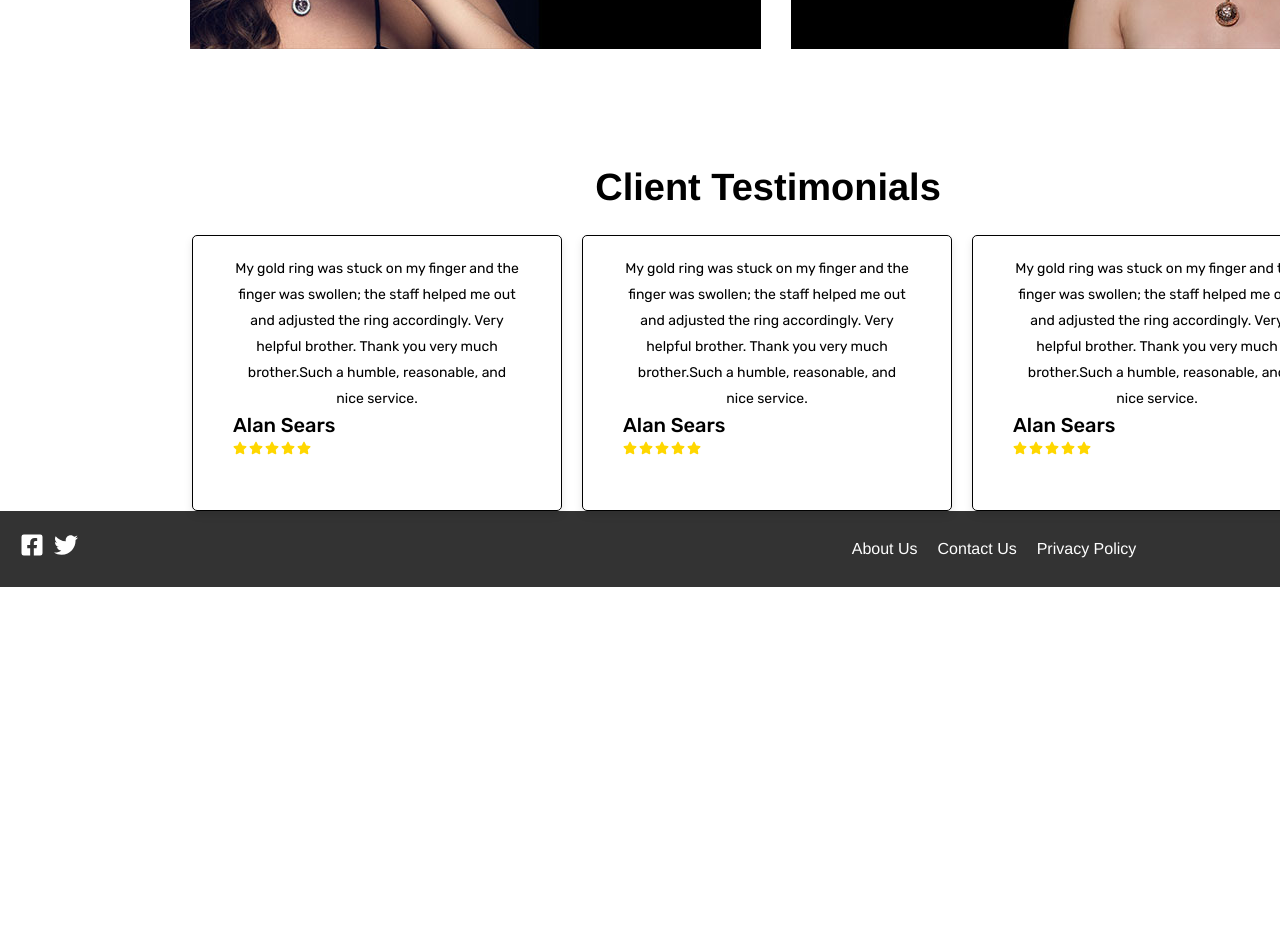
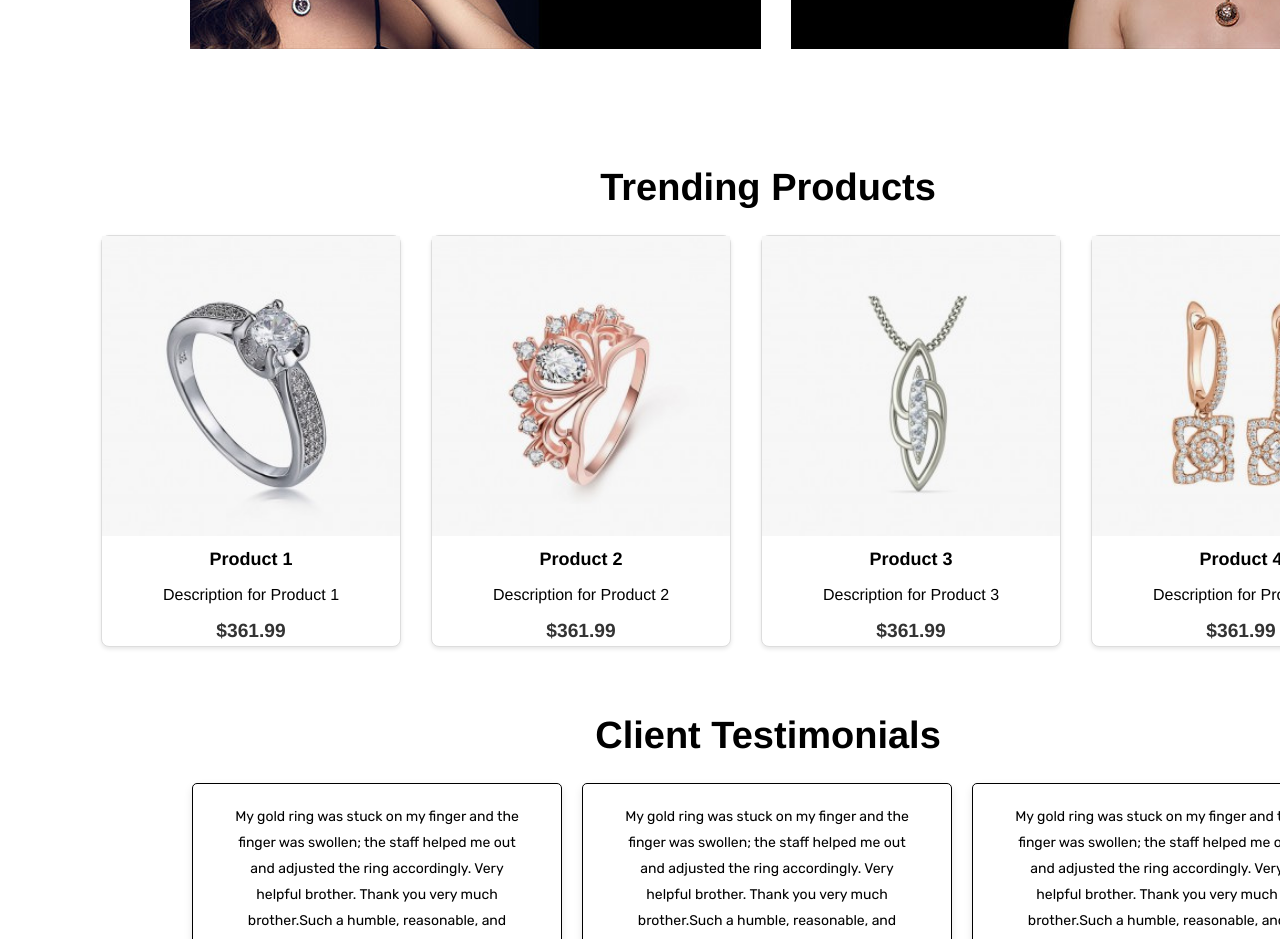
Before and after one commit to Sonu-Subedi/Webtuned_project, a React (Vite) app: page /contact in a window 1280 px wide. Shown: the part 3360-4299 px from the top of the page. Before the commit the page ends 3947 px from the top, so only its background shows below. Built offline with nearby package versions, Linux system fonts and the light colour scheme.

Commit message:
Code refactor

```diff
--- a/src/App.jsx
+++ b/src/App.jsx
@@ -15,6 +15,7 @@ import Content from "./components/Content";
 import ProductList from "./components/Products";
 import TestimonialSection from "./components/Testimonial";
 import ScrollToTop from "./components/ScrollToTop";
+import TrendingProducts from "./components/TrendingProducts";
 
 const App = () => {
   return (
@@ -34,6 +35,7 @@ const App = () => {
         <Carousel />
         <Content />
         <ProductList />
+        <TrendingProducts />
         <TestimonialSection />
         <Footer />
         <ScrollToTop />
--- /dev/null
+++ b/src/components/TrendingProducts.jsx
@@ -0,0 +1,67 @@
+import { product1 } from "../helpers/common";
+import { product2 } from "../helpers/common";
+import { product5 } from "../helpers/common";
+import { product6 } from "../helpers/common";
+
+import PropTypes from "prop-types";
+
+const Product = ({ name, description, price, image }) => (
+  <div className="product">
+    <img src={image} alt={name} />
+    <div className="product-details">
+      <h3>{name}</h3>
+      <p>{description}</p>
+      <span>${price}</span>
+    </div>
+  </div>
+);
+
+Product.propTypes = {
+  name: PropTypes.string.isRequired,
+  description: PropTypes.string.isRequired,
+  price: PropTypes.number.isRequired,
+  image: PropTypes.string.isRequired,
+};
+const ProductList = () => {
+  const products = [
+    {
+      name: "Product 1",
+      description: "Description for Product 1",
+      price: 361.99,
+      image: product1,
+    },
+    {
+      name: "Product 2",
+      description: "Description for Product 2",
+      price: 361.99,
+      image: product2,
+    },
+    {
+      name: "Product 3",
+      description: "Description for Product 3",
+      price: 361.99,
+      image: product5,
+    },
+    {
+      name: "Product 4",
+      description: "Description for Product 3",
+      price: 361.99,
+      image: product6,
+    },
+  ];
+
+  return (
+    <>
+      <div className="main-heading">Trending Products</div>
+      <div className="cards-container">
+        <div className="product-list">
+          {products.map((product, index) => (
+            <Product key={index} {...product} className="card" />
+          ))}
+        </div>
+      </div>
+    </>
+  );
+};
+
+export default ProductList;
```
